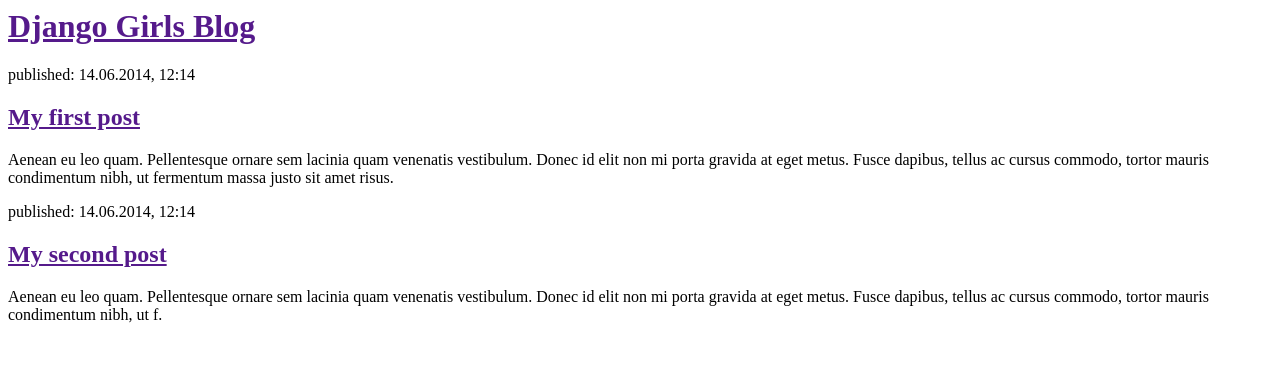
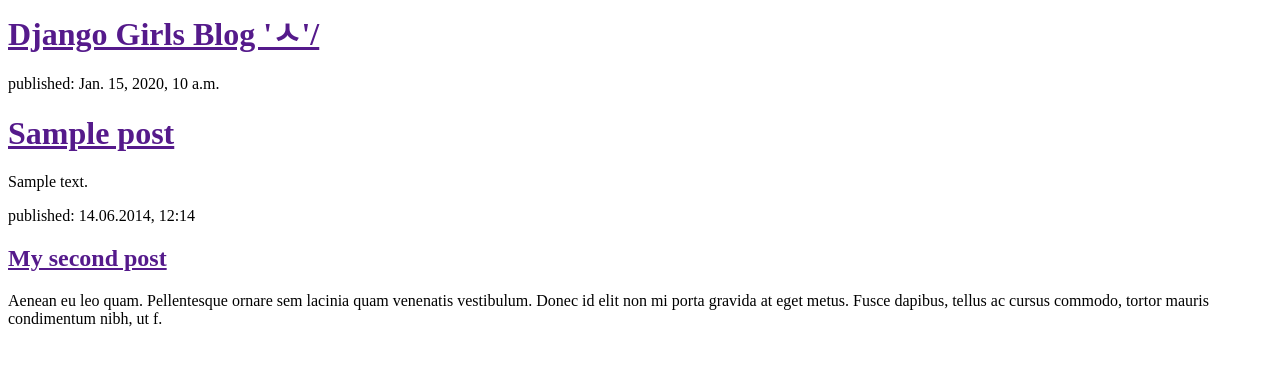
Before and after one commit to sana-lee/my-first-blog, a Django app: template blog/templates/blog/post_list.html in a window 1280 px wide. Shown: the top 366 px of the page. Run offline with Django 3.2, Linux system fonts and the light colour scheme; the template is opened without the code that fills it: values that come from a table or form of the project are taken from there, others are empty; tables that the repository leaves empty hold one stand-in row (values such as "Sample post").

Commit message:
네번째 커밋

```diff
--- a/blog/templates/blog/post_list.html
+++ b/blog/templates/blog/post_list.html
@@ -4,12 +4,14 @@
   </head>
   <body>
     <div>
-      <h1><a href="">Django Girls Blog</a></h1>
+      <h1><a href="">Django Girls Blog 'ㅅ'/</a></h1>
     </div>
     <div>
-      <p>published: 14.06.2014, 12:14</p>
-      <h2><a href="">My first post</a></h2>
-      <p>Aenean eu leo quam. Pellentesque ornare sem lacinia quam venenatis vestibulum. Donec id elit non mi porta gravida at eget metus. Fusce dapibus, tellus ac cursus commodo, tortor mauris condimentum nibh, ut fermentum massa justo sit amet risus.</p>
+        {% for post in posts %}
+        <p>published: {{ post.published_date }}</p>
+        <h1><a href="">{{ post.title }}</a></h1>
+        <p>{{ post.text|linebreaks }}</p>
+        {% endfor %}
     </div>
     <div>
       <p>published: 14.06.2014, 12:14</p>
```
Also changed, not shown: blog/views.py (+4 -3 lines).
